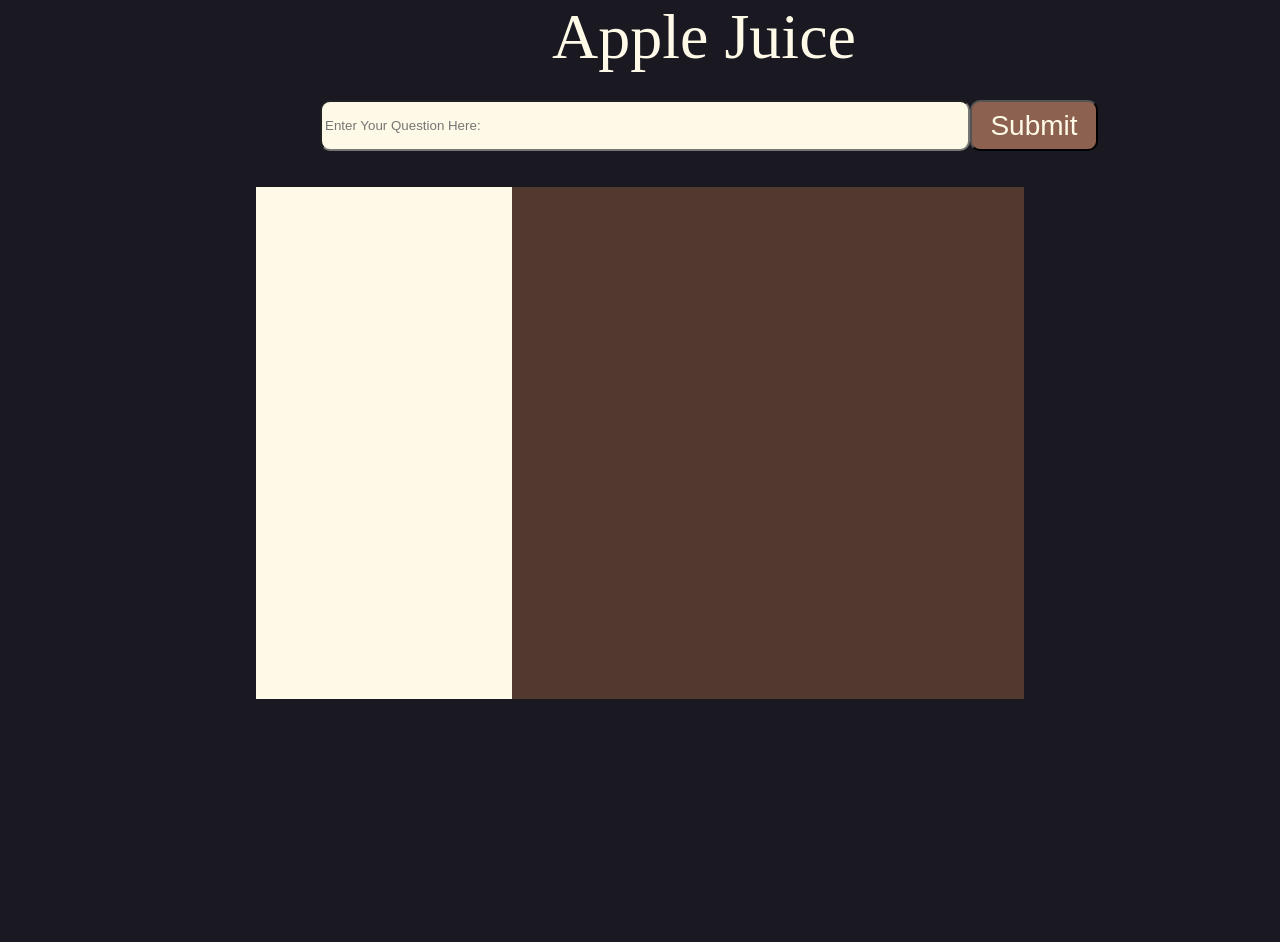
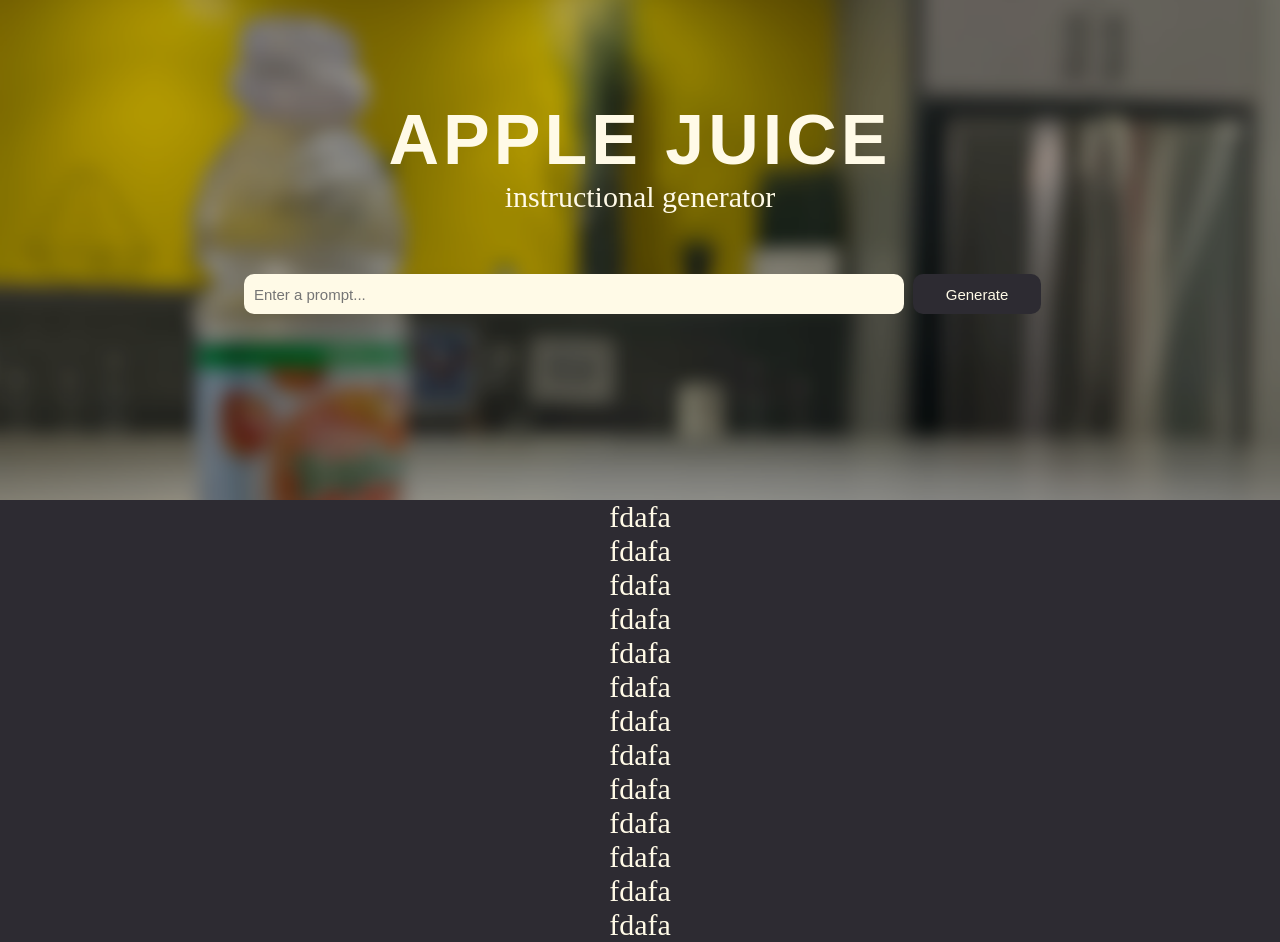
Before and after one commit to Charbot2703/apple-juice, a plain HTML site: page index.html in a window 1280 px wide. Before the commit the page ends 800 px from the top, so only its background shows below. Drawn offline with Linux system fonts and the light colour scheme.

Commit message:
Interfacing with front-end code and UI updates

```diff
--- a/index.css
+++ b/index.css
@@ -3,42 +3,84 @@
 }
 
 body{
-    background-color: #1A1820;
+    background-color: #2d2b32;
+    text-align: center;
+    display: block;
 }
 
-.center {
-    margin: auto;
-    width: 50%;
-  }
+/* Header Cells */
 
-/* Header Cells */
-.header{
-    font-size: 64px;
+h1 {
+    font-size: 70px;
+    font-family: Arial, Helvetica, sans-serif;
+    letter-spacing: 4px;
     color: #FFFAE7;
-    width: 768px;
-    height: 100px;
+}
+
+p {
+    font-size: 30px;
+    color: #FFFAE7;
+}
+
+#intro{
+    height: 500px;
+    margin: 0px;
+    background-image: url("apple-juice.png");
+    background-size: 100%;
+    background-position: center top;
+    background-attachment: fixed;
+    background-repeat: no-repeat;
+}
+
+#submission{
+    width: 100%;
+    height: 40px;
+    display: block;
+    margin: 40px 0px;
+}
+
+#header{
+    color: black;
+    width: 100%;
     grid-area: header;
-    display: flex;
-    justify-content: center;
+    text-align: center;
+    padding: 100px 0px 20px 0px;
 }
 
 #input{
-    width:640px;
+    width: 640px;
+    height: 100%;
+    font-size: 15px;
     background: #FFFAE7;
-    grid-area: input;
-    padding: 3px;
+    border: none;
+    /*grid-area: input;*/
     border-radius: 10px;
+    display: inline-block;
+    padding: 0px 10px;
+    margin: 0px 5px;
+    transition: 0.3s
 }
 
-.submit{
+#input:hover{
+}
+
+#submit{
     width: 128px;
-    height: 51.2px;
-    font-size: 28px;
+    height: 100%;
+    font-size: 15px;
     color: #FFFAE7;
-    background: #8C614F;
-    grid-area: submit;
+    background: #2d2b32;
+    border: none;
+    display: inline-block;
     border-radius: 10px;
+    transition: 0.3s;
 }
+
+#submit:hover{
+    background: #434147;
+    cursor: pointer;
+}
+
 .image{
     width: 512px;
     height: 512px;
@@ -51,13 +93,13 @@ body{
     background: #FFFAE7;
     grid-area: instruct;}
 
-
+/*
 .grid-top{
     display: grid;
     grid-template-areas:
     'header header header'
     'input input submit';
-}
+}*/
 
 .grid-item{
     display: flex;
--- a/index.html
+++ b/index.html
@@ -7,15 +7,34 @@
         <script src="main.js"></script>
     </head>
     <body>
-        <div class="grid-top center">
-            <div class="header">Apple Juice</div>
-            <input type="text" id="input" name="fname" placeholder="Enter Your Question Here:"><br><br>
-            <button class="submit" onclick="submit()">Submit</button>
+        <div id="intro">
+            <div id="header">
+                <h1>APPLE JUICE</h1>
+                <p>instructional generator</p>
+            </div>
+            <div id="submission">
+                <input type="text" id="input" name="fname" placeholder="Enter a prompt...">
+                <button id="submit" type="submit" onclick="submit()">Generate</button>
+            </div>
         </div>
-        <div class="grid-item">
-            <div class="instruct"></div>
-            <div class="image"><img src="Google_Icons-09-512.png" alt=""></div>
+        <div id="instructions-grid">
+            <!--<div class="grid-item">
+                <div class="instruct"><p>testing</p></div>
+                <div class="image"><img src="Google_Icons-09-512.png" alt=""></div>
+            </div>-->
         </div>
+        <p>fdafa</p>
+        <p>fdafa</p>
+        <p>fdafa</p>
+        <p>fdafa</p>
+        <p>fdafa</p>
+        <p>fdafa</p>
+        <p>fdafa</p>
+        <p>fdafa</p>
+        <p>fdafa</p>
+        <p>fdafa</p>
+        <p>fdafa</p>
+        <p>fdafa</p>
+        <p>fdafa</p>
     </body>
-
 </html>
--- a/main.js
+++ b/main.js
@@ -39,6 +39,42 @@ class Main {
 
         // console.log(this.simpleInstructionBlock);
     }
+
+    addAllInstructions(captions, imageUrls)
+    {
+        for (let i = 0; i < captions.length; i++)
+        {
+            this.addInstruction(captions[i], imageUrls[i]);
+        }
+    }
+
+    addInstruction(caption, imageUrl)
+    {
+        // Create a new instruction element
+        const instructionElement = document.createElement("div");
+        instructionElement.className = "grid-item";
+
+        // Add the caption div
+        const captionElement = document.createElement("div");
+        captionElement.className = "instruct";
+        const actualCaption = document.createElement("p");
+        actualCaption.innerHTML = caption;
+        captionElement.appendChild(actualCaption);
+
+        // Add the image div
+        const imageElement = document.createElement("div");
+        imageElement.className = "image";
+        const actualImage = document.createElement("img");
+        actualImage.src = imageUrl;
+        imageElement.appendChild(actualImage);
+
+        // Append to instructions element
+        instructionElement.appendChild(captionElement);
+        instructionElement.appendChild(imageElement);
+
+        // Append the created instructions to the full grid
+        document.getElementById("instructions-grid").appendChild(instructionElement);
+    }
 }
 
 //Get the input from the html file
@@ -46,6 +82,7 @@ let main = new Main();
 
 function submit()
 {
+    main.addAllInstructions(sampleCap, sampleUrl);
     main.getPrompt();
     main.processInputFromUser(main.inputPrompt);
 }
```
Also changed, not shown: apple-juice.png (added).
